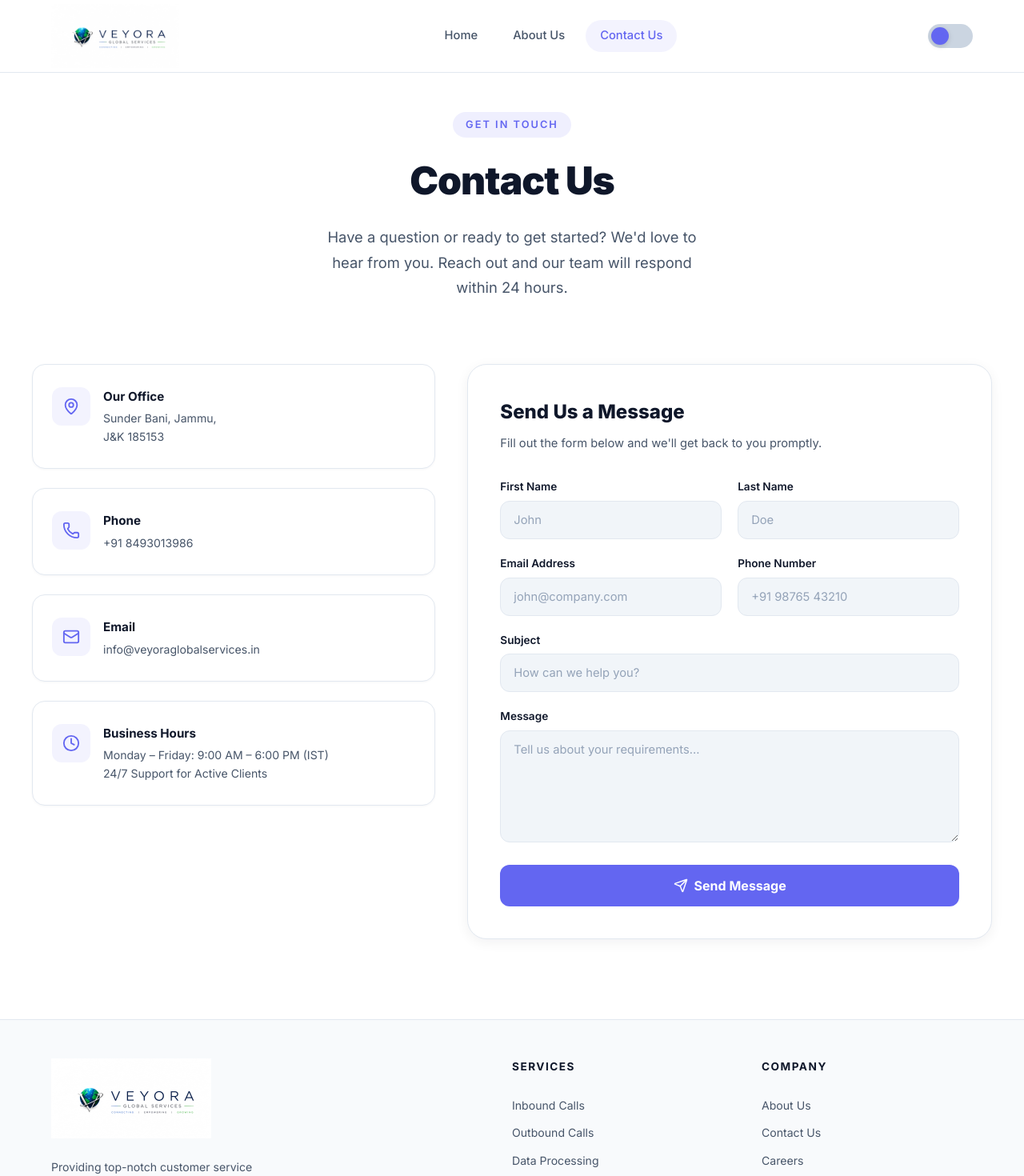
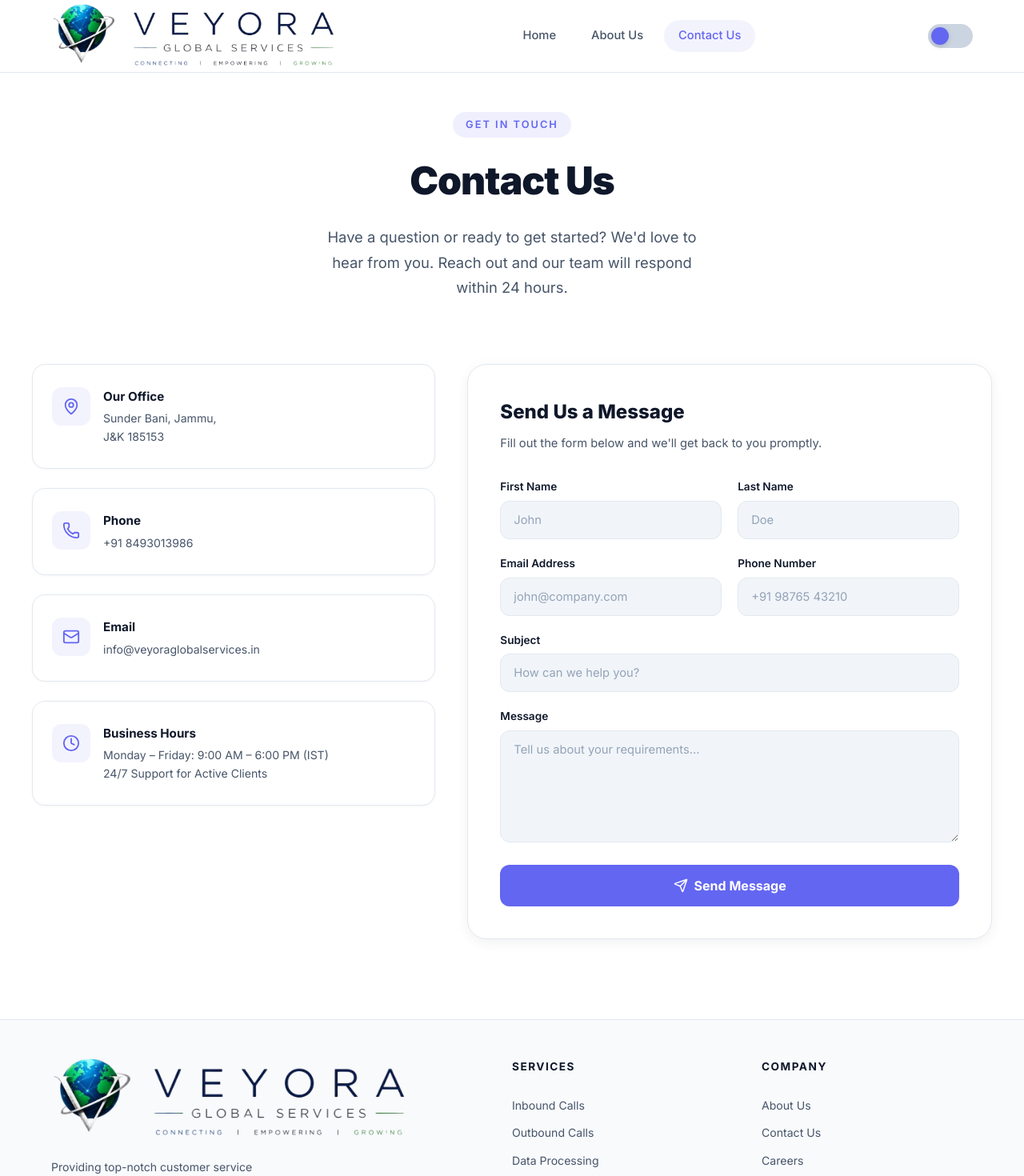
Before and after one commit to Vishnu9106/veyora-global-services, a React (Vite) app: page /contact in a window 1280 px wide. Shown: the top 1470 px of the page at 80% size. Built offline with nearby package versions, Linux system fonts and the light colour scheme.

Commit message:
Upload transparent tightly-cropped logo

```diff
--- a/src/components/Footer.jsx
+++ b/src/components/Footer.jsx
@@ -30,7 +30,7 @@ export default function Footer() {
         <div className="footer-content">
           <div>
             <div className="footer-brand-name" style={{ marginBottom: '1.5rem' }}>
-              <img src="/logo.jpg" alt="Veyora Global Services" style={{ height: '100px', objectFit: 'contain' }} />
+              <img src="/logo.png" alt="Veyora Global Services" style={{ height: '100px', objectFit: 'contain' }} />
             </div>
             <p className="footer-brand-desc" style={{ marginBottom: '2rem' }}>
               Providing top-notch customer service outsourcing solutions to help your business thrive.
--- a/src/components/Navbar.jsx
+++ b/src/components/Navbar.jsx
@@ -16,7 +16,7 @@ export default function Navbar({ theme, toggleTheme }) {
     <nav className="navbar">
       <div className="container navbar-inner">
         <Link to="/" className="navbar-brand">
-          <img src="/logo.jpg" alt="Veyora Global Services" style={{ height: '80px', objectFit: 'contain' }} />
+          <img src="/logo.png" alt="Veyora Global Services" style={{ height: '80px', objectFit: 'contain' }} />
         </Link>
 
         <div className={`navbar-links ${menuOpen ? 'open' : ''}`}>
```
Also changed, not shown: public/logo.png (added).
